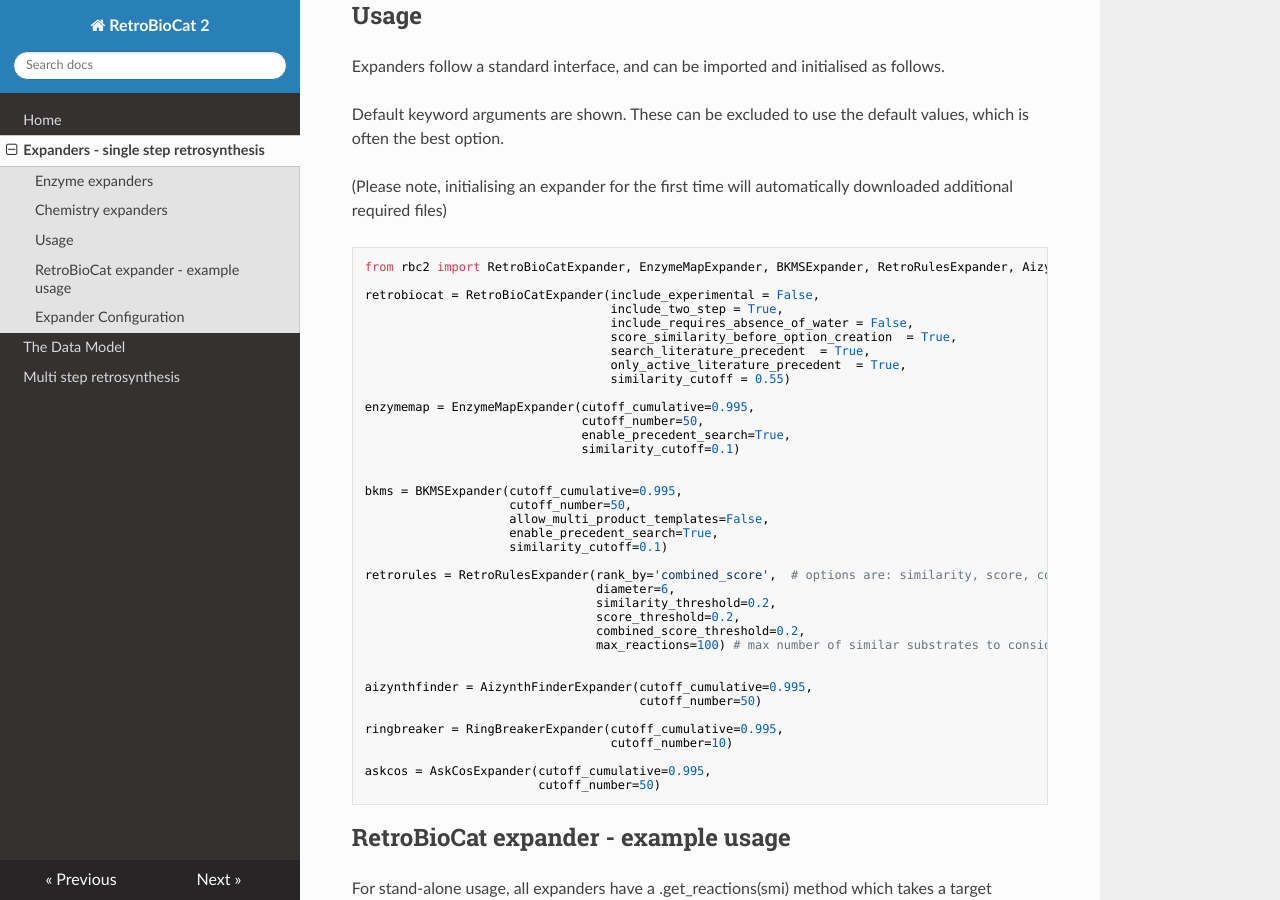
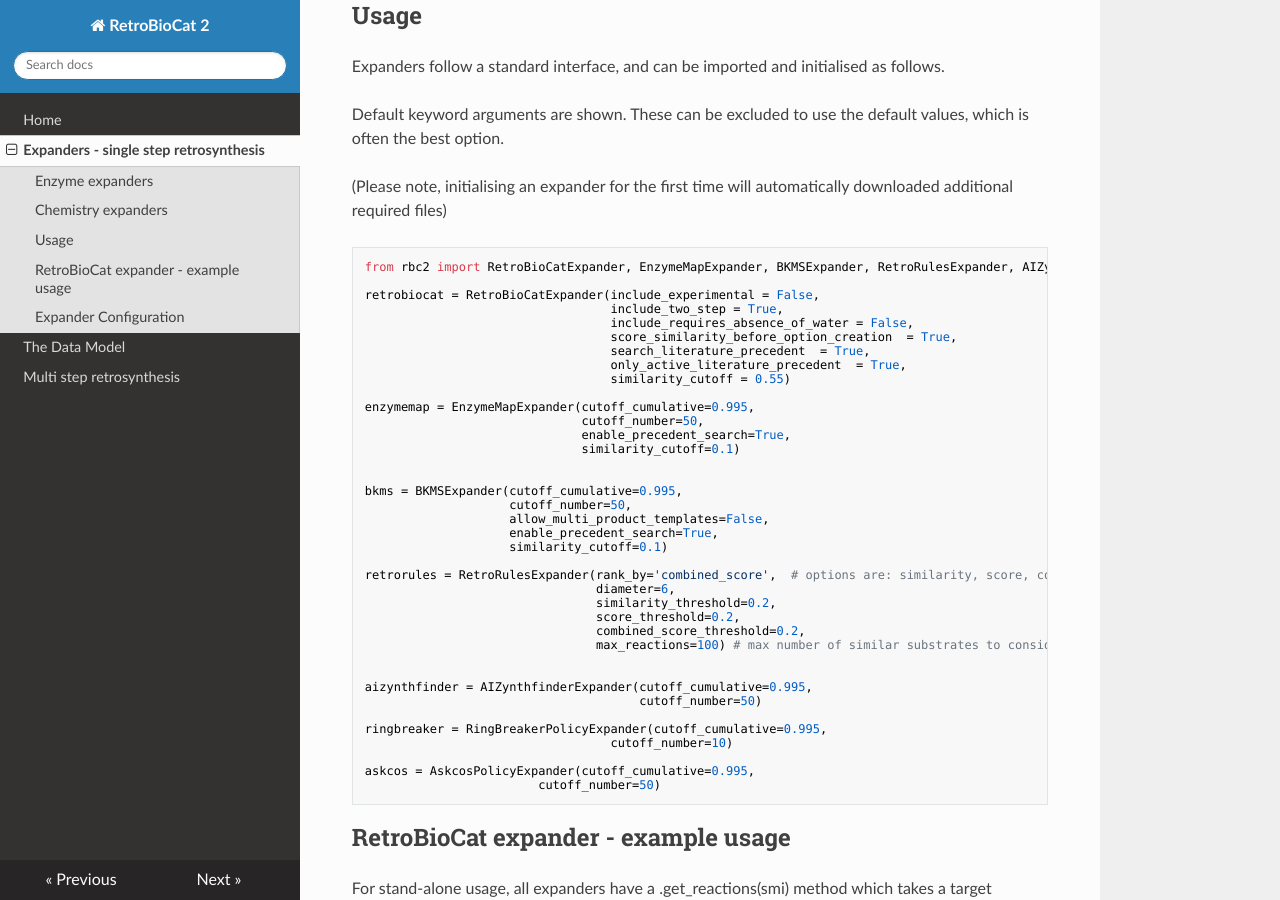
Before and after one commit to willfinnigan/RetroBioCat-2, an MkDocs documentation site: the page built from docs/single_step_retrosynthesis.md, in a window 1280 px wide and 900 px high, scrolled down 1441 px. Built offline with MkDocs 1.6.1, drawn with Linux system fonts in a browser that asks for light colours; nearby versions of some CDN libraries.

Commit message:
update readme and add retrorules import

````diff
--- a/docs/single_step_retrosynthesis.md
+++ b/docs/single_step_retrosynthesis.md
@@ -44,7 +44,7 @@
 
 (Please note, initialising an expander for the first time will automatically downloaded additional required files)
 ```python
-from rbc2 import RetroBioCatExpander, EnzymeMapExpander, BKMSExpander, RetroRulesExpander, AizynthFinderExpander, RingBreakerExpander, AskCosExpander
+from rbc2 import RetroBioCatExpander, EnzymeMapExpander, BKMSExpander, RetroRulesExpander, AIZynthfinderExpander, RingBreakerPolicyExpander, AskcosPolicyExpander
 
 retrobiocat = RetroBioCatExpander(include_experimental = False,
                                   include_two_step = True,
@@ -74,13 +74,13 @@
                                 max_reactions=100) # max number of similar substrates to consider reactions for)
 
 
-aizynthfinder = AizynthFinderExpander(cutoff_cumulative=0.995,
+aizynthfinder = AIZynthfinderExpander(cutoff_cumulative=0.995,
                                       cutoff_number=50)
 
-ringbreaker = RingBreakerExpander(cutoff_cumulative=0.995,
+ringbreaker = RingBreakerPolicyExpander(cutoff_cumulative=0.995,
                                   cutoff_number=10)
 
-askcos = AskCosExpander(cutoff_cumulative=0.995,
+askcos = AskcosPolicyExpander(cutoff_cumulative=0.995,
                         cutoff_number=50)
 ```
 
--- a/rbc2/__init__.py
+++ b/rbc2/__init__.py
@@ -1,6 +1,6 @@
 from rbc2.expansion.expanders.retrobiocat_expander import RetroBioCatExpander
 from rbc2.expansion.expanders.chemistry_expanders import AIZynthfinderExpander, RingBreakerPolicyExpander, AskcosPolicyExpander
-from rbc2.expansion.expanders.biosynthesis_expanders import BKMSExpander, EnzymeMapExpander
+from rbc2.expansion.expanders.biosynthesis_expanders import BKMSExpander, EnzymeMapExpander, RetroRulesExpander
 
 # data model
 from rbc2.data_model.network import Network
````
Also changed, not shown: 1 other file.
